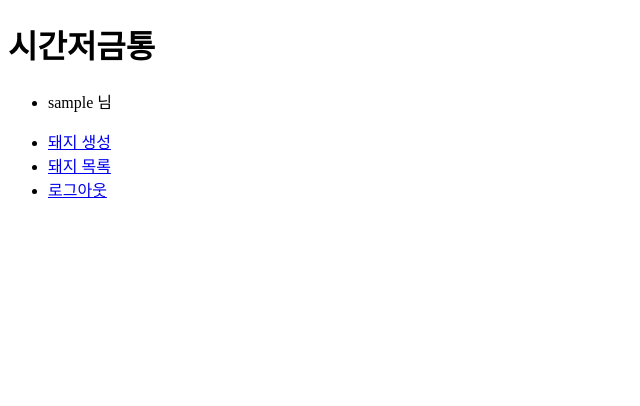
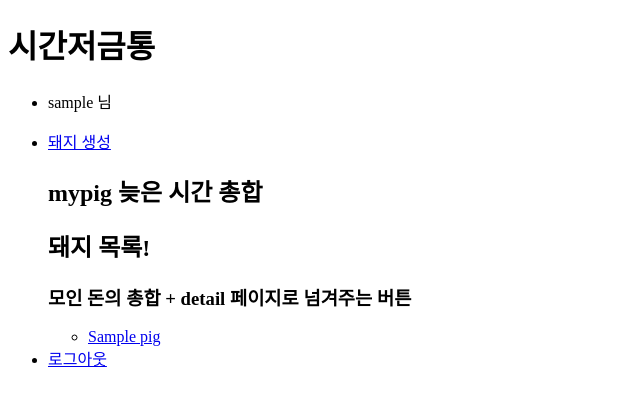
Before and after one commit to HaYoonsoo/onejo, a Django app: page / in a window 1280 px wide. Shown: the top 406 px of the page, without its empty margins (0-640 px from the left). Run offline with Django 4.2, Linux system fonts and the light colour scheme; a user stored in the database is signed in; tables that the repository leaves empty hold one stand-in row (values such as "Sample post").

Commit message:
templates urls

```diff
--- a/app/models.py
+++ b/app/models.py
@@ -27,11 +27,10 @@ class Participants(models.Model):
 class Pig(models.Model):
     pig_name = models.CharField(max_length=20)
     pig_description = models.TextField()
-    participants = models.ForeignKey(Participants, on_delete=models.CASCADE, related_name="pig_info")
-    exchange_rate = models.FloatField(validators=[MinValueValidator(1)])
-
+    # participants = models.ForeignKey(Participants, on_delete=models.CASCADE, related_name="pig_info")
+    # exchange_rate = models.FloatField(validators=[MinValueValidator(1)])
     def __str__(self):
-        return self.Pig_name
+        return self.pig_name
 
 
 class Schedule(models.Model):
--- a/app/templates/home.html
+++ b/app/templates/home.html
@@ -14,18 +14,35 @@
             <p>{{ user.profile.nickname }} 님</p>
         </li>
         <li>
-            <a href="{% url 'makePig' %}">돼지 생성</a>
+            <a href="{% url 'pig_new' %}">돼지 생성</a>
         </li>
-        <li>
-            <a href="{% url 'list' %}">돼지 목록</a>
-        </li>
+
+        <h2>mypig 늦은 시간 총합</h2>
+
+        <h2>돼지 목록!</h2>
+        <h3>모인 돈의 총합 + detail 페이지로 넘겨주는 버튼</h3>
+
+        <ul>
+            {% for pig in pigs %}
+            <li>
+                <a href="{% url 'pig_detail' %}">{{ pig.pig_name }}</a>
+            </li>
+            {% endfor %}
+        </ul>
         <li>
             <a href="{% url 'logout' %}">로그아웃</a>
         </li>
         {% else %}
-        <li>
-            <a href="{% url 'login' %}">로그인</a>
-        </li>
+        <section>
+            <form method="POST">
+                {% csrf_token %} {% if error %}
+                <p>{{ error }}</p>
+                {% endif %}
+                <input type="text" name="username" placeholder="아이디" />
+                <input type="password" name="password" placeholder="비밀번호" />
+                <button>로그인</button>
+            </form>
+        </section>
         <li>
             <a href="{% url 'signup' %}">회원가입</a>
         </li>
--- a/app/views.py
+++ b/app/views.py
@@ -6,7 +6,8 @@ from django.contrib.auth.decorators import login_required
 
 # Create your views here.
 def home(request):
-    return render(request, "home.html")
+    pigs = Pig.objects.all()
+    return render(request, "home.html",{'pigs': pigs})
 
 def signup(request):
     if request.method == "POST":
@@ -46,17 +47,23 @@ def logout(request):
     return redirect("home")
 
 @login_required(login_url="/registration/login")
-def makePig(request):
+def pig_new(request):
     if request.method == "POST":
-
         new_Pig = Pig.objects.create(
-            Pig_name = request.POST["Pig_name"],
-            Pig_content = request.POST["Pig_content"],
+            pig_name = request.POST["pig_name"],
+            pig_description = request.POST["pig_description"],
         )
         return redirect('home')
-    return render(request, 'makePig.html')
+    return render(request, 'pig_new.html')
 
-@login_required(login_url="/registration/login")
-def list(request):
-    pigs = Pig.objects.all()
-    return render(request, 'list.html', {'pigs': pigs})
+
+
+
+def pig_detail(request):
+    return render(request, 'pig_detail.html')
+
+def schedule_new(request):
+    return render(request, 'schedule_new.html')
+
+def pig_bye(request):
+    return render(request, 'pig_bye.html')
--- a/project/urls.py
+++ b/project/urls.py
@@ -24,6 +24,8 @@ urlpatterns = [
     path('registration/login', views.login, name="login"),
     path('registration/logout', views.logout, name="logout"),
     path('registration/logout', views.logout, name="logout"),
-    path('makePig', views.makePig, name="makePig"),
-    path('list', views.list, name="list"),
+    path('pig_new', views.pig_new, name="pig_new"),
+    path('pig_detail', views.pig_detail, name="pig_detail"),
+    path('schedule_new', views.schedule_new, name="schedule_new"),
+    path('pig_bye', views.pig_bye, name="pig_bye"),
 ]
```
Also changed, not shown: app/templates/pig_bye.html (renamed from app/templates/list.html, +3 -8 lines), app/templates/pig_detail.html (added, +18 -0 lines), app/templates/pig_new.html (renamed from app/templates/makePig.html, +5 -3 lines), app/templates/registration/login.html (deleted, +0 -21 lines), app/templates/schedule_new.html (added, +20 -0 lines), app/migrations/0001_initial.py (added), app/migrations/0002_remove_pig_exchange_rate_remove_pig_participants.py (added), app/migrations/0003_pig_participants.py (added), app/migrations/0004_remove_pig_participants.py (added), app/migrations/0005_pig_exchange_rate_pig_participants.py (added).
